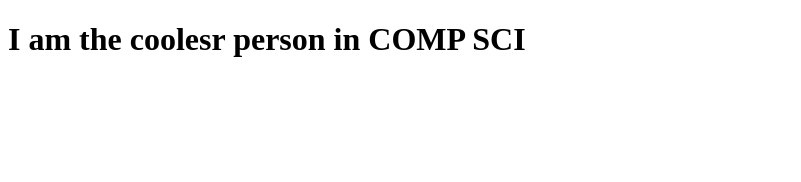
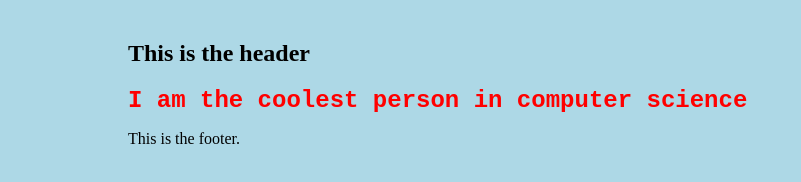
Before and after one commit to darrenhector/MyHomePage, a plain HTML site: page index.html in a window 1280 px wide. Shown: the whole page, without its empty margins (0-801 px from the left). Drawn offline with Linux system fonts and the light colour scheme.

Commit message:
added css
style tag added

```diff
--- a/index.html
+++ b/index.html
@@ -1,12 +1,56 @@
 <!DOCTYPE html>
 <html lang="en">
+<style type="text/css">
+    h1 {
+        color: red;
+        font-size: 24px;
+        font-family: 'Courier New', Courier, monospace;
+        text-align: left;
+    }
+
+    body {
+        background-color: lightblue;
+        margin: 0;
+    }
+
+    #container {
+        float: center;
+        width: 80%;
+        margin: auto;
+        padding: 20px;
+        background-color: lightblue;
+        border-radius: 10px;
+    }
+
+    #header {
+        background-color: #333;
+        color: rgb(188, 138, 138);
+        padding: 10px;
+        text-align: center;
+    }
+
+    #footer {
+        background-color: #333;
+        color: white;
+        padding: 10px;
+        text-align: center;
+        border-top: 1px solid #ccc;
+    }
+</style>
 <head>
     <meta charset="UTF-8">
     <meta name="viewport" content="width=device-width, initial-scale=1.0">
     <title>Welcome to my page</title>
 </head>
-<body>
-    <h1>I am the coolesr person in COMP SCI</h1>
+<body id="container">
+    <header>
+        <h2>This is the header</h2>
+
+    </header>
+    <h1>I am the coolest person in computer science</h1>
+    <footer>
+        <P>This is the footer.</P>
+    </footer>
 
 </body>
 </html>
```
